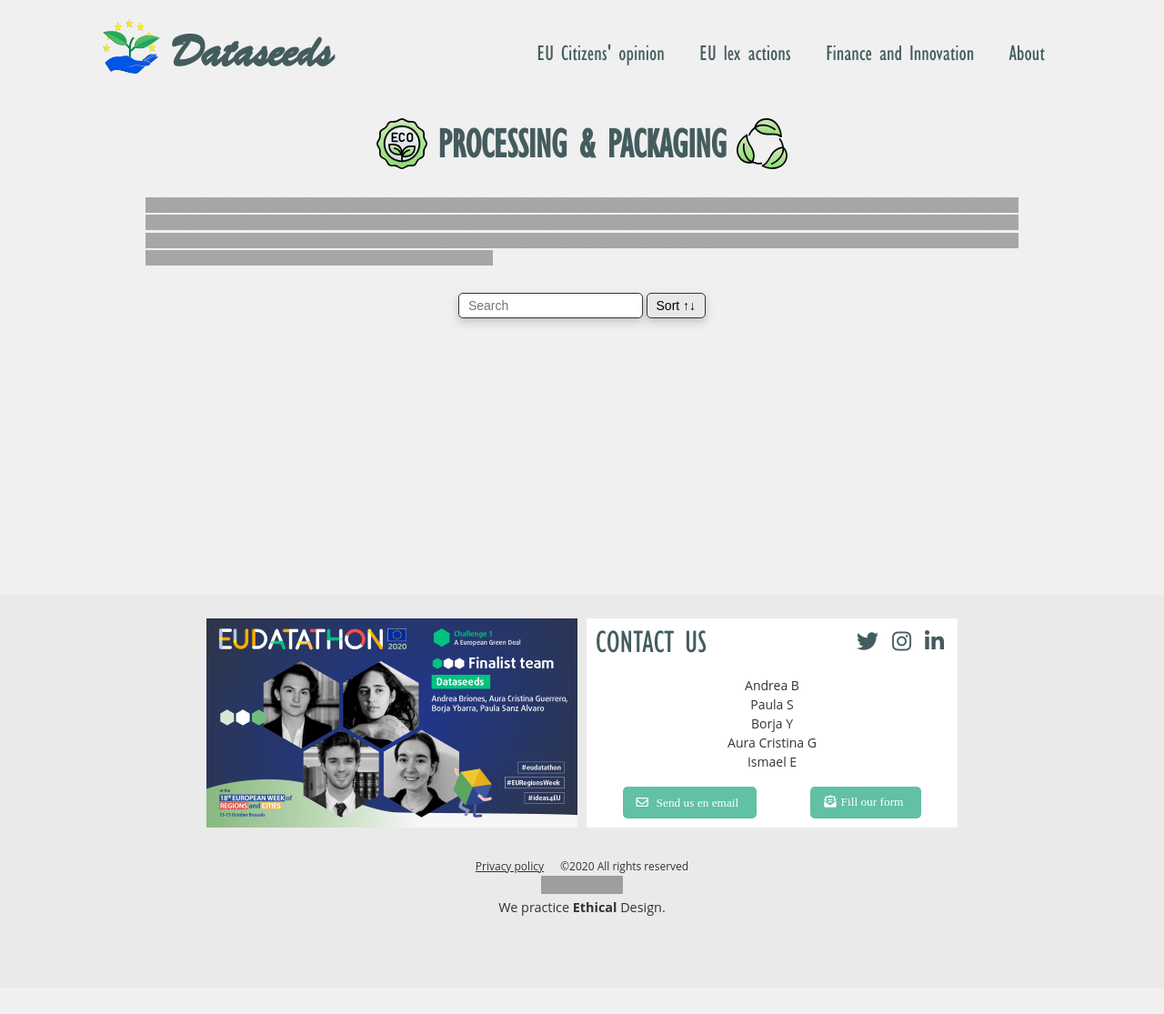
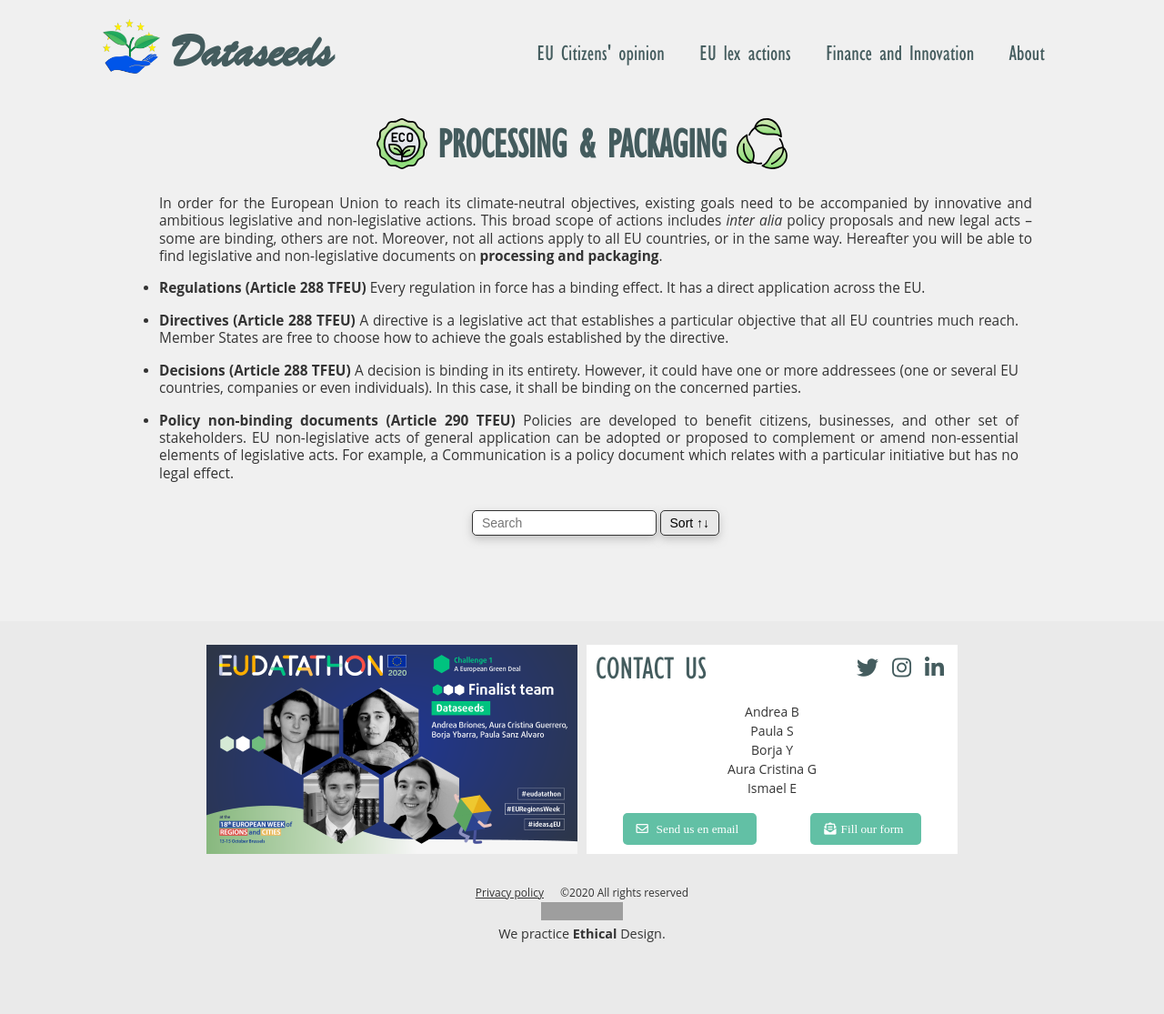
Before and after one commit to Dataseeds/dataseeds.github.io, a Jekyll site: the page built from pages/packaging-legislations.md, in a window 1280 px wide. Shown: the whole page at 91% size. Built offline with Jekyll 4.4.1, drawn with Linux system fonts in a browser that asks for light colours; nearby versions of some CDN libraries; before the commit the page ends 1086 px from its top, so only the background shows below that; grey boxes are pictures that could not be loaded.

Commit message:
Update packaging-legislations.md
description legislation processing and packaging

```diff
--- a/pages/packaging-legislations.md
+++ b/pages/packaging-legislations.md
@@ -15,14 +15,37 @@ permalink: /packaging/legislations
 	</div>
 	<div class="flex-container">
 		<p>
-			<span class="temp">
-				Lorem ipsum dolor sit amet, consectetur adipiscing elit. Etiam a pharetra orci. Curabitur orci eros,
-				auctor tristique auctor luctus, ultricies sed risus. Phasellus gravida orci in turpis lacinia varius.
-				Mauris consequat erat risus, finibus malesuada diam auctor ac. Aenean non sem ex. Vivamus in libero
-				purus. Morbi blandit, nisl non iaculis ultricies, orci nunc interdum turpis, eu tristique quam nunc ut
-				lorem. Quisque pharetra ac leo et consequat.
-			</span>
+		In order for the European Union to reach its climate-neutral objectives, existing goals need to be accompanied by innovative and ambitious legislative and non-legislative actions. This broad scope of actions includes <i>inter alia</i> policy proposals and new legal acts – some are binding, others are not. Moreover, not all actions apply to all EU countries, or in the same way. Hereafter you will be able to find legislative and non-legislative documents on <b>processing and packaging</b>.
 		</p>
+		<ul style="margin-left: 15px">
+			<li>
+				<p><b>Regulations (Article 288 TFEU)</b>
+					Every regulation in force has a binding effect. It has a direct application across the EU.
+				</p>
+			</li>
+			<li>
+				<p><b>Directives (Article 288 TFEU)</b>
+					A directive is a legislative act that establishes a particular objective that all EU countries much
+					reach. Member States are free to choose how to achieve the goals established by the directive.
+				</p>
+			</li>
+			<li>
+				<p><b>Decisions (Article 288 TFEU)</b>
+					A decision is binding in its entirety. However, it could have one or more addressees (one or several
+					EU
+					countries, companies or even individuals). In this case, it shall be binding on the concerned
+					parties.
+				</p>
+			</li>
+			<li>
+				<p><b>Policy non-binding documents (Article 290 TFEU)</b>
+					Policies are developed to benefit citizens, businesses, and other set of stakeholders. EU
+					non-legislative acts of general application can be adopted or proposed to complement or amend
+					non-essential elements of legislative acts. For example, a Communication is a policy document which
+					relates with a particular initiative but has no legal effect.
+				</p>
+			</li>
+		</ul>
 		<div id="search-list">
 			<div class="searchbox">
 				<input class="search" placeholder="Search" />
```
